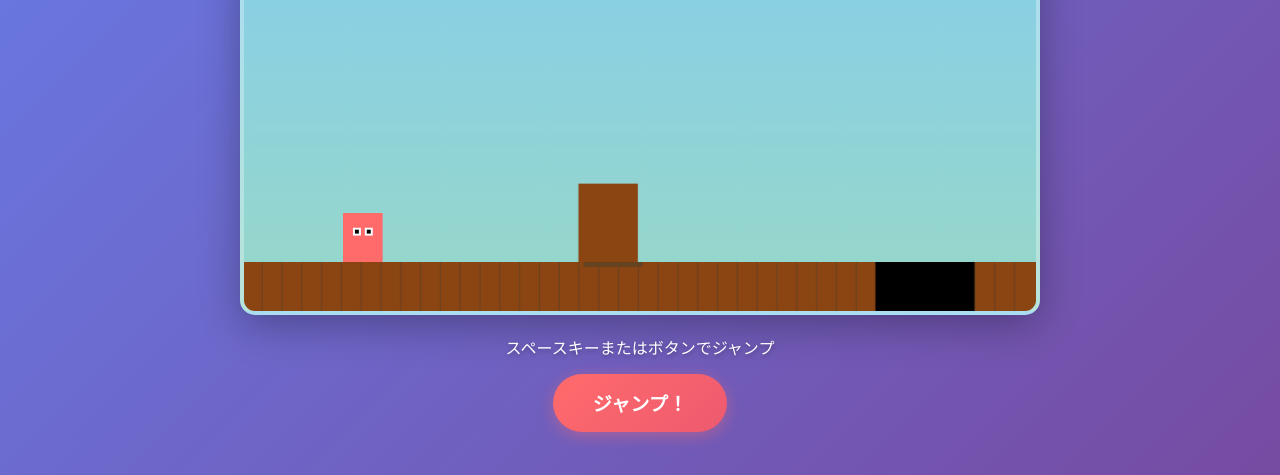
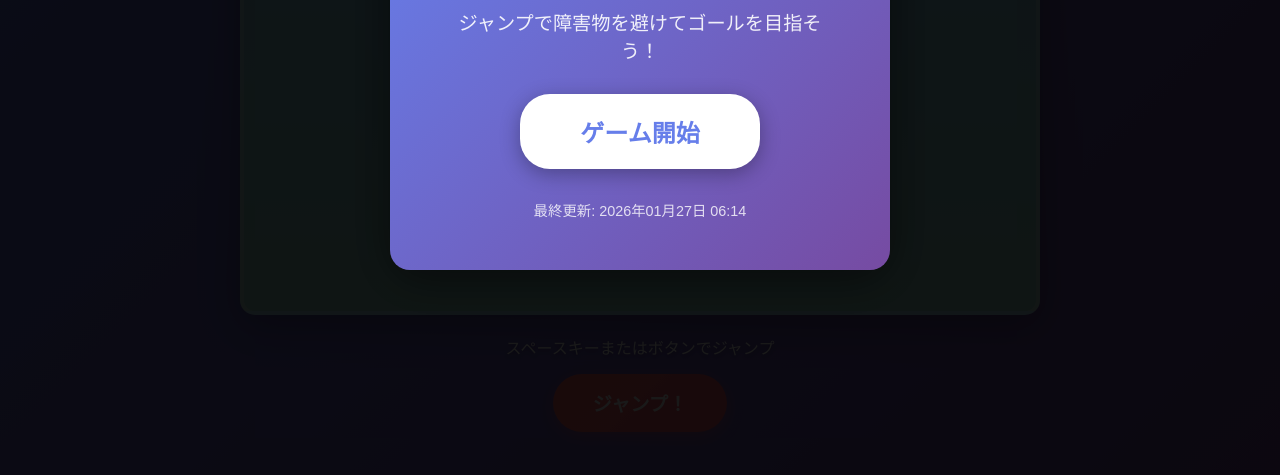
Before and after one commit to poresan/my-hobit-app, a plain HTML site: page running.html in a window 1280 px wide. Shown: the part 325-800 px from the top of the page. Drawn offline with Linux system fonts and the light colour scheme.

Commit message:
Add files via upload

```diff
--- a/running.html
+++ b/running.html
@@ -231,6 +231,73 @@
             box-shadow: 0 5px 15px rgba(255, 255, 255, 0.4);
         }
 
+        .start-screen-modal {
+            position: fixed;
+            top: 0;
+            left: 0;
+            width: 100%;
+            height: 100%;
+            background: rgba(0, 0, 0, 0.9);
+            display: flex;
+            align-items: center;
+            justify-content: center;
+            z-index: 2000;
+        }
+
+        .start-screen-modal.hidden {
+            display: none;
+        }
+
+        .start-screen-content {
+            background: linear-gradient(135deg, #667eea 0%, #764ba2 100%);
+            padding: 50px;
+            border-radius: 20px;
+            text-align: center;
+            box-shadow: 0 10px 50px rgba(0, 0, 0, 0.5);
+            max-width: 90%;
+            width: 500px;
+            color: white;
+        }
+
+        .start-screen-content h2 {
+            font-size: 2.5em;
+            margin-bottom: 20px;
+        }
+
+        .start-screen-content p {
+            font-size: 1.2em;
+            margin-bottom: 30px;
+            opacity: 0.9;
+        }
+
+        .start-btn {
+            padding: 20px 60px;
+            background: white;
+            color: #667eea;
+            border: none;
+            border-radius: 30px;
+            font-size: 1.5em;
+            font-weight: 600;
+            cursor: pointer;
+            transition: all 0.3s;
+            box-shadow: 0 5px 20px rgba(0, 0, 0, 0.3);
+        }
+
+        .start-btn:hover {
+            transform: translateY(-3px);
+            box-shadow: 0 8px 25px rgba(0, 0, 0, 0.4);
+        }
+
+        .start-btn:active {
+            transform: translateY(-1px);
+        }
+
+        .last-update {
+            margin-top: 30px;
+            font-size: 0.9em;
+            opacity: 0.8;
+        }
+
         @media (max-width: 600px) {
             h1 {
                 font-size: 2em;
@@ -283,6 +350,15 @@
             <h2>🎉 ステージクリア！</h2>
             <p id="stageClearMessage">ステージ1をクリアしました！</p>
             <button class="next-stage-btn" onclick="nextStage()">次のステージへ</button>
+        </div>
+    </div>
+
+    <div class="start-screen-modal" id="startScreenModal">
+        <div class="start-screen-content">
+            <h2>🏃 ランニングゲーム</h2>
+            <p>ジャンプで障害物を避けてゴールを目指そう！</p>
+            <button class="start-btn" onclick="hideStartScreen()">ゲーム開始</button>
+            <div class="last-update" id="lastUpdate"></div>
         </div>
     </div>
 
@@ -389,7 +465,7 @@
         ];
 
         // 物理定数
-        const gravity = 0.35;
+        const gravity = 0.28; // よりフワッと浮遊感を出すために下げる
         const jumpPower = -16;
         const groundFriction = 0.9;
         const maxJumpHeight = 220; // 最大ジャンプ高さ（画面からはみ出ないように）
@@ -535,13 +611,19 @@
             }
 
             // 落とし穴との衝突（プレイヤーが落とし穴の上にいて、地面より下に落ちた場合）
+            // ただし、自キャラが1ピクセルでも地面と接触していれば死なない
             for (let pit of pits) {
                 const pitScreenX = pit.x - cameraX;
                 // プレイヤーが落とし穴の範囲内にいる
                 if (player.x + player.width > pitScreenX &&
                     player.x < pitScreenX + pit.width) {
-                    // プレイヤーが地面より下に落ちた場合
-                    if (player.y + player.height > pit.y) {
+                    // プレイヤーの足（player.y + player.height）が地面（pit.y）より下に落ちた場合
+                    // ただし、1ピクセルでも地面と接触していれば（player.y + player.height <= pit.y + 1）死なない
+                    const playerBottom = player.y + player.height;
+                    const groundLevel = pit.y;
+
+                    // 完全に地面より下に落ちた場合のみ死ぬ（1ピクセルの余裕を持たせる）
+                    if (playerBottom > groundLevel + 1) {
                         return true;
                     }
                 }
@@ -816,11 +898,34 @@
             gameLoop();
         }
 
+        // スタート画面を非表示にする
+        function hideStartScreen() {
+            document.getElementById('startScreenModal').classList.add('hidden');
+            loadStage(1);
+            startGame();
+        }
+
+        // 最終更新日時を表示
+        function updateLastUpdateTime() {
+            const now = new Date();
+            const year = now.getFullYear();
+            const month = String(now.getMonth() + 1).padStart(2, '0');
+            const day = String(now.getDate()).padStart(2, '0');
+            const hours = String(now.getHours()).padStart(2, '0');
+            const minutes = String(now.getMinutes()).padStart(2, '0');
+            const dateStr = `${year}年${month}月${day}日 ${hours}:${minutes}`;
+            document.getElementById('lastUpdate').textContent = `最終更新: ${dateStr}`;
+        }
+
         // イベントリスナー
         document.addEventListener('keydown', (e) => {
             if (e.code === 'Space') {
                 e.preventDefault();
-                jump();
+                if (!document.getElementById('startScreenModal').classList.contains('hidden')) {
+                    hideStartScreen();
+                } else {
+                    jump();
+                }
             }
         });
 
@@ -831,8 +936,8 @@
         });
 
         // 初期化
-        loadStage(1);
-        startGame();
+        updateLastUpdateTime();
+        // ゲームは自動開始しない（スタートボタンを待つ）
     </script>
 </body>
 </html>
```
